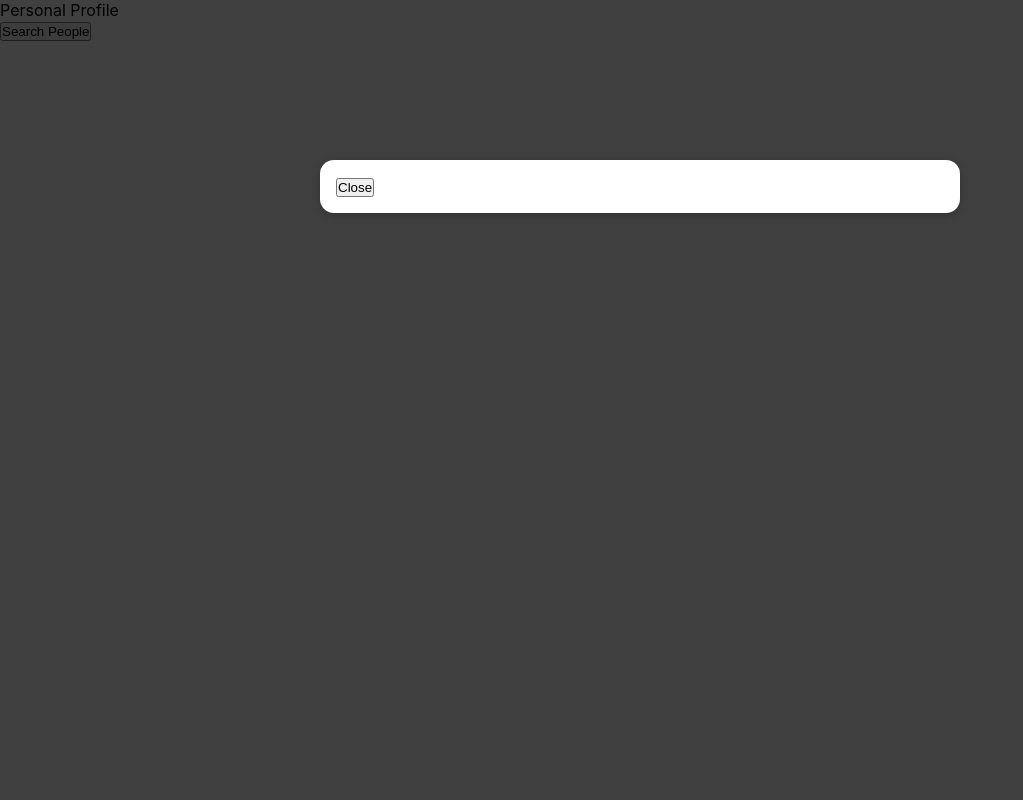
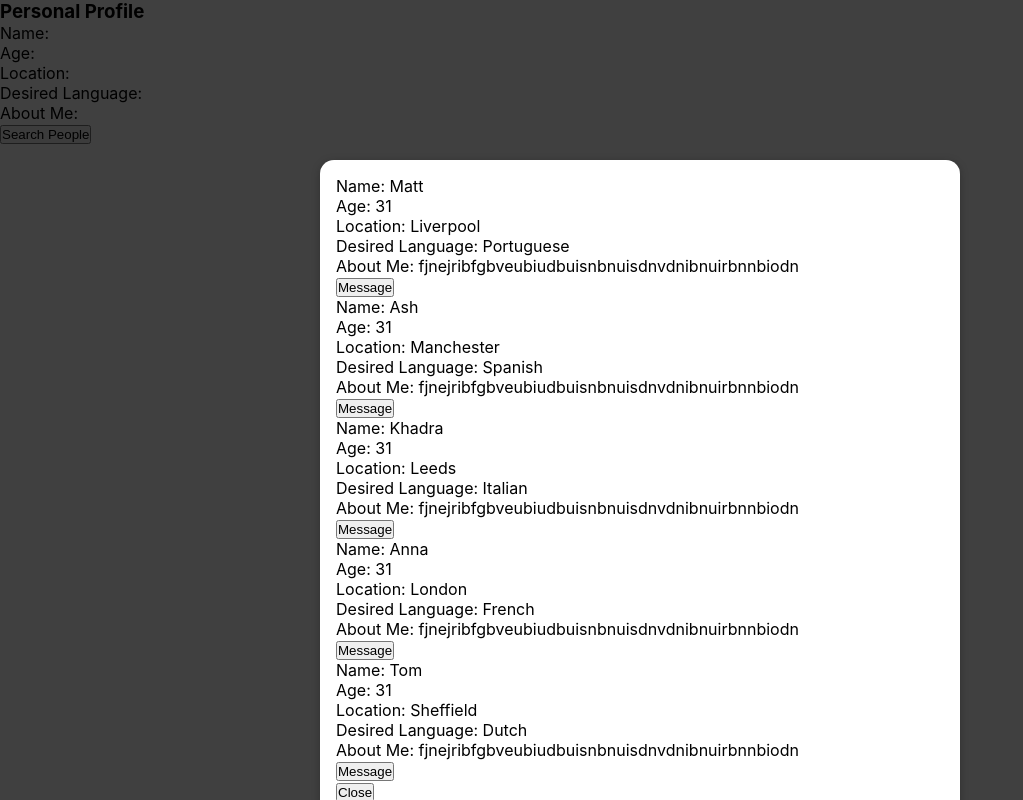
Before and after one commit to AnnaC200/conversa, a React (Create React App) app: page /MyProfile in a window 1280 px wide. Both pictures are taken after a click on the button "Search People". Shown: the whole page, without its empty margins (0-1023 px from the left). Built offline with nearby package versions, Linux system fonts and the light colour scheme.

Commit message:
render people initial functionality

```diff
--- /dev/null
+++ b/src/components/MyProfile/IndividualPerson.js
@@ -0,0 +1,21 @@
+import React from "react";
+import MessageButton from "./MessageButton";
+
+const IndividualPerson = (props) => {
+  return (
+    <ul>
+      <div>
+        <div>Name: {props.name}</div>
+        <div>Age: {props.age}</div>
+        <div>Location: {props.location}</div>
+        <div>Desired Language: {props.desiredLanguage}</div>
+        <div>About Me: {props.aboutMe}</div>
+        <div>
+          <MessageButton />
+        </div>
+      </div>
+    </ul>
+  );
+};
+
+export default IndividualPerson;
--- /dev/null
+++ b/src/components/MyProfile/MessageButton.js
@@ -0,0 +1,11 @@
+import React from "react";
+
+const MessageButton = () => {
+  return (
+    <div>
+      <button type="submit">Message</button>
+    </div>
+  );
+};
+
+export default MessageButton;
--- a/src/components/MyProfile/PersonalProfile.js
+++ b/src/components/MyProfile/PersonalProfile.js
@@ -3,7 +3,16 @@ import React from "react";
 const PersonalProfile = () => {
   return (
     <div>
-      <div>Personal Profile</div>
+      <h3>Personal Profile</h3>
+      <ul>
+        <div>
+          <div>Name: </div>
+          <div>Age: </div>
+          <div>Location: </div>
+          <div>Desired Language: </div>
+          <div>About Me: </div>
+        </div>
+      </ul>
     </div>
   );
 };
--- a/src/components/MyProfile/SearchPeople.js
+++ b/src/components/MyProfile/SearchPeople.js
@@ -1,10 +1,80 @@
 import React from "react";
 import Modal from "./Modal";
+import IndividualPerson from "./IndividualPerson";
+
+const dummyPeople = [
+  {
+    name: "Matt",
+    lastName: "Wiggins",
+    location: "Liverpool",
+    age: 31,
+    nativeLanguage: "English",
+    desiredLanguage: "Portuguese",
+    aboutMe: "fjnejribfgbveubiudbuisnbnuisdnvdnibnuirbnnbiodn",
+    email: "mattwiggins5@gmail.com",
+    password: "jfrnjkbfjb",
+  },
+  {
+    name: "Ash",
+    lastName: "Askin",
+    location: "Manchester",
+    age: 31,
+    nativeLanguage: "English",
+    desiredLanguage: "Spanish",
+    aboutMe: "fjnejribfgbveubiudbuisnbnuisdnvdnibnuirbnnbiodn",
+    email: "ashaskin@gmail.com",
+    password: "jfrnjkbfjb",
+  },
+  {
+    name: "Khadra",
+    lastName: "Mohamed",
+    location: "Leeds",
+    age: 31,
+    nativeLanguage: "English",
+    desiredLanguage: "Italian",
+    aboutMe: "fjnejribfgbveubiudbuisnbnuisdnvdnibnuirbnnbiodn",
+    email: "KhadraMohamed@gmail.com",
+    password: "jfrnjkbfjb",
+  },
+  {
+    name: "Anna",
+    lastName: "Chan",
+    location: "London",
+    age: 31,
+    nativeLanguage: "English",
+    desiredLanguage: "French",
+    aboutMe: "fjnejribfgbveubiudbuisnbnuisdnvdnibnuirbnnbiodn",
+    email: "annachan@gmail.com",
+    password: "jfrnjkbfjb",
+  },
+  {
+    name: "Tom",
+    lastName: "Haynes",
+    location: "Sheffield",
+    age: 31,
+    nativeLanguage: "English",
+    desiredLanguage: "Dutch",
+    aboutMe: "fjnejribfgbveubiudbuisnbnuisdnvdnibnuirbnnbiodn",
+    email: "TomHaynes@gmail.com",
+    password: "jfrnjkbfjb",
+  },
+];
 
 const SearchPeople = (props) => {
+  const listPeople = dummyPeople.map((people) => (
+    <IndividualPerson
+      name={people.name}
+      age={people.age}
+      location={people.location}
+      desiredLanguage={people.desiredLanguage}
+      aboutMe={people.aboutMe}
+    />
+  ));
+
   return (
     <Modal onClose={props.onClose}>
       <div>
+        <ul>{listPeople}</ul>
         <button type="submit" onClick={props.onClose}>
           Close
         </button>
```
